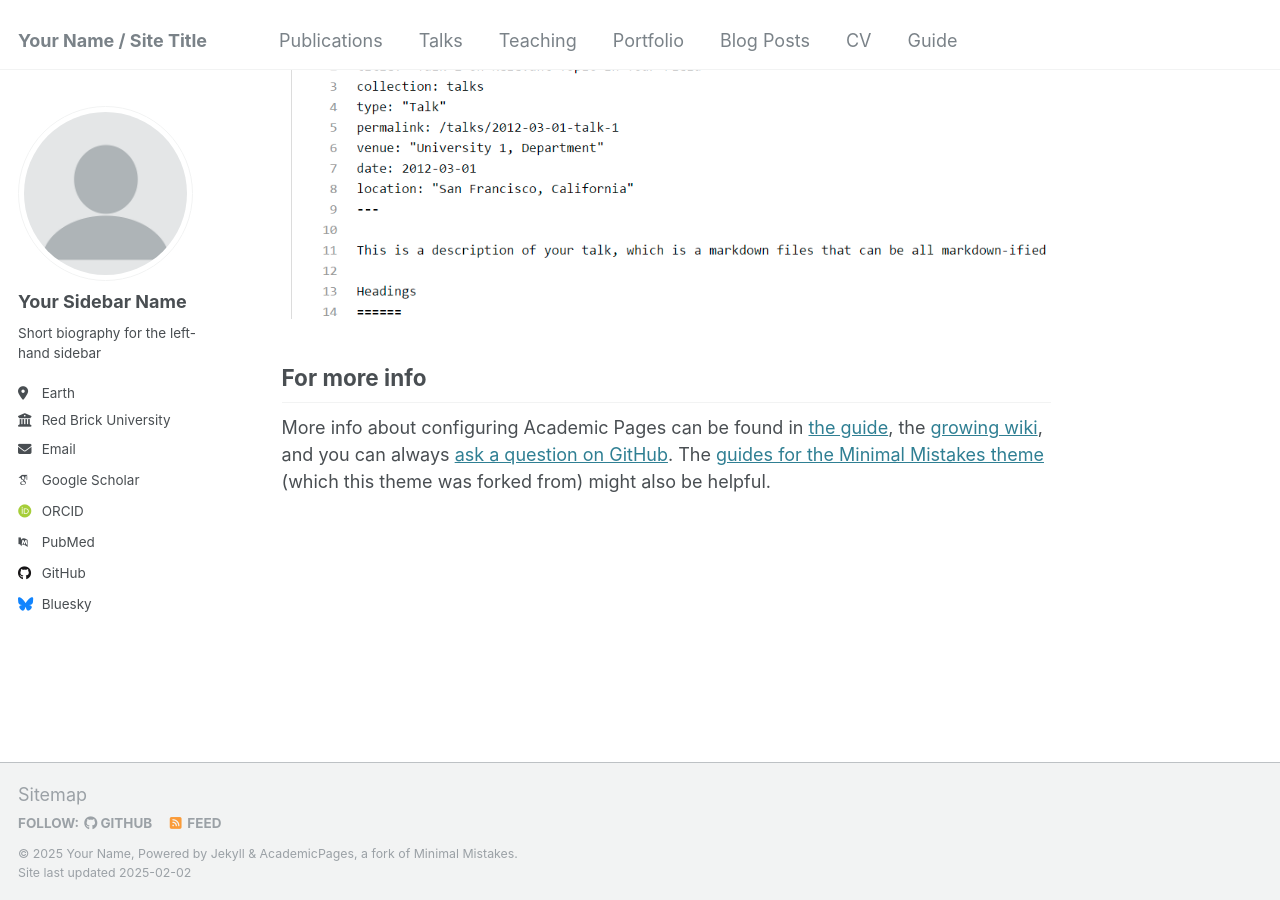
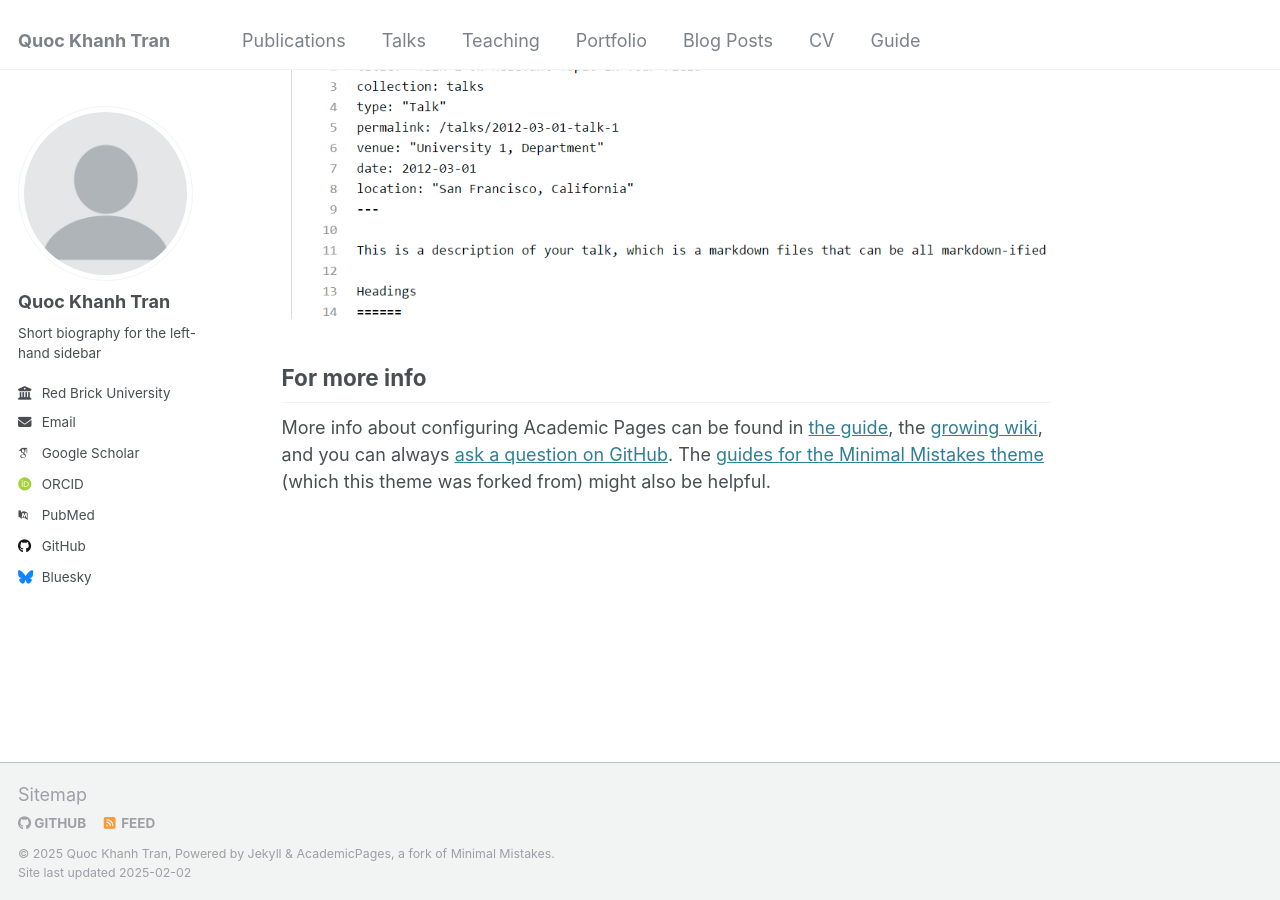
Before and after one commit to khanhtrq/khanhtrq.github.io, a Jekyll site: the page built from _pages/about.md, in a window 1280 px wide and 900 px high, scrolled down 2643 px. Built offline with Jekyll 4.4.1, drawn with Linux system fonts in a browser that asks for light colours; some web fonts are replaced.

Commit message:
test_template

```diff
--- a/_config.yml
+++ b/_config.yml
@@ -7,10 +7,9 @@
 # server process.
 
 # Basic Site Settings
-locale                   : "en-US"
-title                    : "Your Name / Site Title"
+title                    : "Quoc Khanh Tran"
 title_separator          : "-"
-name                     : &name "Your Name"
+name                     : &name "Quoc Khanh Tran"
 description              : &description "personal description"
 url                      : https://academicpages.github.io # the base hostname & protocol for your site e.g. "https://[your GitHub username].github.io"
 baseurl                  : "" # the subpath of your site, e.g. "/blog"
@@ -22,13 +21,12 @@ repository               : "academicpages/academicpages.github.io"
 author:
   # Biographic information
   avatar           : "profile.png"
-  name             : "Your Sidebar Name"
+  name             : "Quoc Khanh Tran"
   pronouns         : # example: "she/her"
   bio              : "Short biography for the left-hand sidebar"
-  location         : "Earth"
   employer         : "Red Brick University"
   uri              : # URL
-  email            : "none@example.org"
+  email            : "khanh.tq190085@sis.hust.edu.vn"
 
   # Academic websites
   arxiv            : # URL - Update with the correct link to your profile
```
